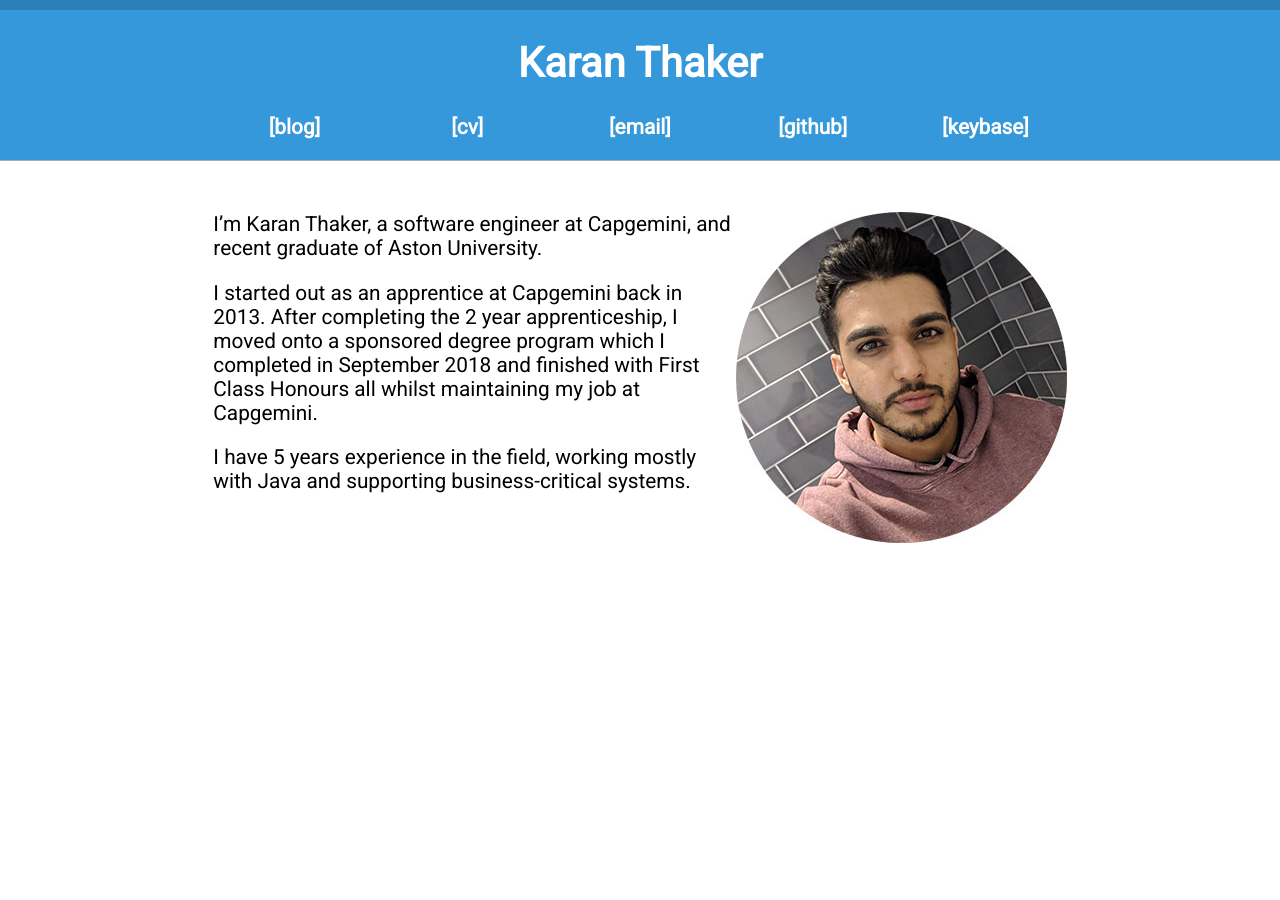
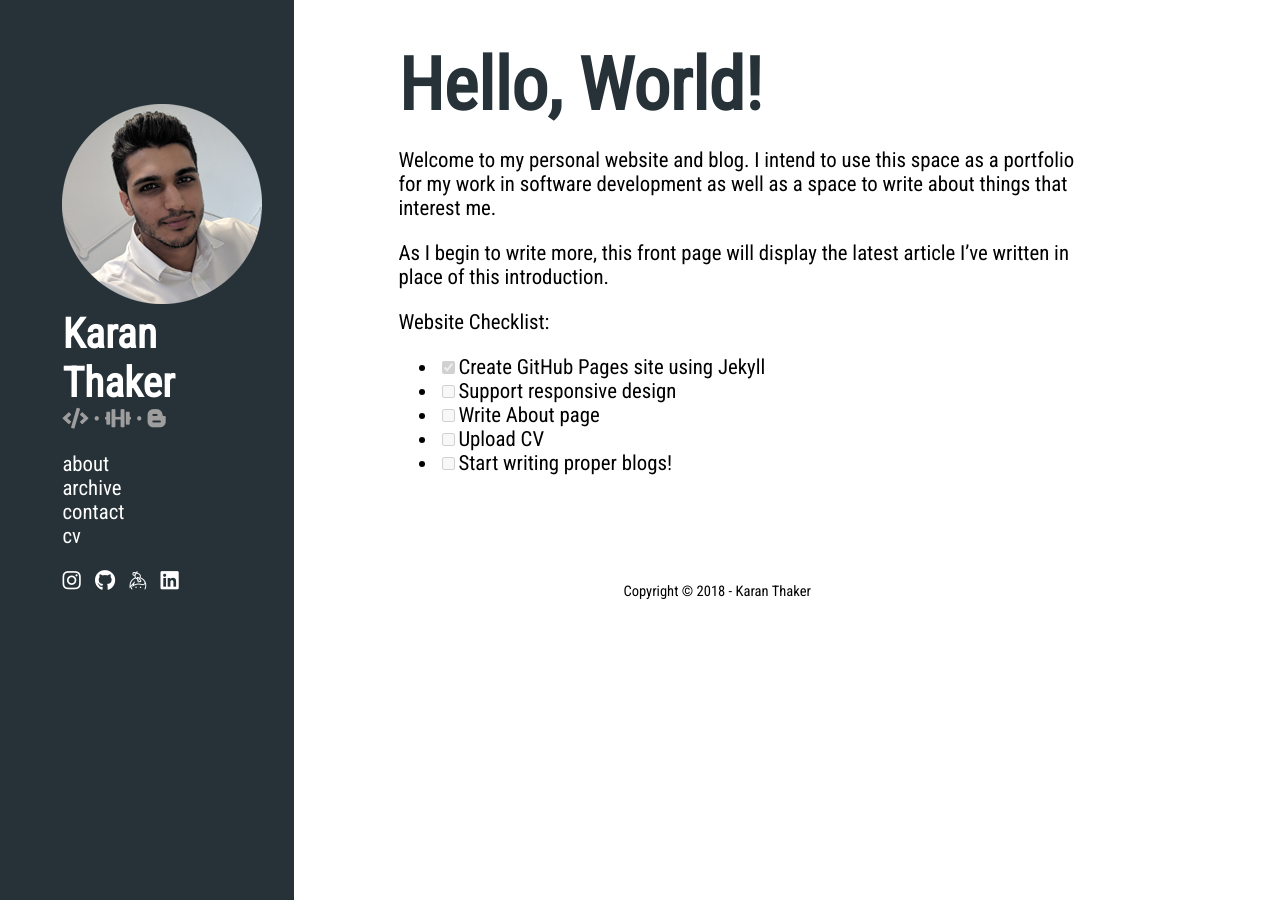
Before and after one commit to p-karanthaker/p-karanthaker.github.io, a Jekyll site: the page built from index.md, in a window 1280 px wide. Built offline with Jekyll 4.4.1, drawn with Linux system fonts in a browser that asks for light colours; nearby versions of some CDN libraries.

Commit message:
Updated site style
Updated website into a more sleek design. Still need to add responsiveness to the design.

```diff
--- a/_includes/navigation.html
+++ b/_includes/navigation.html
@@ -1,7 +1,19 @@
 <nav>
-  <div class="navlinks">
-  {% for item in site.data.navigation %}
-    <a href="{{ item.link }}" {% if page.url == item.link %}class="current"{% endif %}>[{{ item.name }}]</a>
-  {% endfor %}
+  <ul class="nav-list">
+    {% for item in site.data.navigation %}
+      <li>
+        <a href="{{ item.link }}" {% if page.url == item.link %} {% endif %}>{{ item.name }}</a>
+      </li>
+    {% endfor %}
+  </ul>
+</nav>
+
+<nav>
+  <div class="social-nav">
+    {% for item in site.data.social-nav %}
+      <a href="{{ item.link }}" {% if page.url == item.link %} {% endif %} id="{{ item.name }}">
+        <i class="fab {{ item.icon }}"></i> &nbsp
+      </a>
+    {% endfor %}
   </div>
 </nav>
--- a/_layouts/default.html
+++ b/_layouts/default.html
@@ -14,24 +14,36 @@
     <meta name="msapplication-TileColor" content="#da532c">
     <meta name="theme-color" content="#ffffff">
 
-    <link href="https://fonts.googleapis.com/css?family=Roboto" rel="stylesheet">
+    <link href="https://fonts.googleapis.com/css?family=Roboto+Condensed" rel="stylesheet">
+    <link rel="stylesheet" href="https://use.fontawesome.com/releases/v5.4.2/css/all.css" integrity="sha384-/rXc/GQVaYpyDdyxK+ecHPVYJSN9bmVFBvjA/9eOB+pb3F2w2N6fc5qB9Ew5yIns" crossorigin="anonymous">
     <link rel="stylesheet" href="/assets/css/styles.css">
     {% feed_meta %}
     {% seo %}
   </head>
   <body>
-    <div class="topbar"></div>
-
-    <header>
-      <a class="title" href="/">
-        <h1>Karan Thaker</h1>
-      </a>
-    </header>
-
-    {% include navigation.html %}
-
-    <article class="content">
-      {{ content }}
-    </article>
+    <div class="container">
+      <div class="left">
+        <!-- Global Title / Nav -->
+        <header>
+          <img src="/assets/images/me-circle.png" alt="Picture of Me"/>
+          <a href="/"><h1 class="hover-link">Karan Thaker</h1></a>
+          <p>
+            <i class="fas fa-code"></i> &#8226
+            <i class="fas fa-dumbbell"></i> &#8226
+            <i class="fab fa-blogger-b"></i>
+          </p>
+          {% include navigation.html %}
+        </header>
+      </div>
+      <div class="right">
+        <!-- Content -->
+        <article class="content">
+          {{ content }}
+        </article>
+        <footer id="footer" class="inner">
+          <p>Copyright © 2018 - Karan Thaker</p>
+        </footer>
+      </div>
+    </div>
   </body>
 </html>
--- a/blog.html
+++ b/archive.html
@@ -1,5 +1,5 @@
 ---
-title: Blog
+title: Archive
 description: All blog posts written by Karan Thaker.
 ---
 <h1>Latest Posts</h1>
--- a/assets/css/styles.css
+++ b/assets/css/styles.css
@@ -1,60 +1,78 @@
 html {
-  font-family: 'Roboto', sans-serif;
+  font-family: 'Roboto Condensed', sans-serif;
+  height: 100%;
 }
 
 body {
+  height: 100%;
   margin: 0;
-  text-rendering: optimizeLegibility;
-  display: grid;
-  grid-template-columns: repeat(12,[col-start] 1fr);
   font-size: 1.3em;
+  background-color: #263238;
 }
 
-.topbar {
-  height: .5em;
-  background: #2980b9;
-  grid-column: span 12;
+.container {
+  position: relative;
+  min-height: 100%;
+}
+
+.left {
+  width: 23%;
+  position: fixed;
+  height: 100%;
+  color: #fff;
+}
+
+.right {
+  position: absolute;
+  right: 0;
+  min-height: 100%;
+  width: 77%;
+  background: #fff;
+}
+
+.content h1 {
+  font-size: 3.5em;
+  color: #263238;
 }
 
 header {
-  grid-column: span 12;
-  text-align: center;
+  height: auto;
+  padding: 5em 3em;
 }
 
-nav {
-  grid-column: span 12;
-  display: grid;
-  grid-template-columns: repeat(12,[col-start] 1fr);
-  box-shadow: 0 1px 0 #aaa;
+h1, h2, h3, h4, h5, h6, header p {
+  margin: 0;
+  padding: 0;
 }
 
-header, nav {
-  background: #3498db;
-}
-
-nav .navlinks {
-  grid-column: span 12;
-  display: grid;
-  grid-template-columns: repeat(5,1fr);
-  grid-column: col-start 3/span 8;
-  grid-gap: .5em;
-  text-align: center;
-  padding-bottom: 1em;
-}
-
-.navlinks a, .title{
-  text-decoration: none;
-  color: #fff;
-  font-weight: bold;
-}
-
-.navlinks a:hover, .title:hover {
-  color: #ecf0f1;
+header p {
+  color: #9E9E9E;
 }
 
 .content {
-  grid-column: col-start 3/span 8;
-  margin-top: 1.5em;
-  margin-bottom: 1.5em;
-  width: 100%;
+  padding: 2em 5em;
+  max-width: 700px;
 }
+
+footer {
+  border-top: 1px solid #fff;
+  font-size: 0.7em;
+  text-align: center;
+  margin: 2em 5em;
+  width: auto;
+  max-width: 700px;
+}
+
+.nav-list {
+  padding: 0;
+  list-style-type: none;
+}
+
+.left a {
+  text-decoration: none;
+  color: #fff;
+}
+
+a:hover {
+  color: #1976D2;
+}
--- a/index.md
+++ b/index.md
@@ -3,10 +3,15 @@ title: Home
 description: Homepage for Karan Thaker's personal website.
 ---
 
-<img align="right" src="assets/images/me-circle.jpg" alt="Picture of Me"/>
+# Hello, World!
 
-I'm Karan Thaker, a software engineer at Capgemini, and recent graduate of Aston University.
+Welcome to my personal website and blog. I intend to use this space as a portfolio for my work in software development as well as a space to write about things that interest me.
 
-I started out as an apprentice at Capgemini back in 2013. After completing the 2 year apprenticeship, I moved onto a sponsored degree program which I completed in September 2018 and finished with First Class Honours all whilst maintaining my job at Capgemini.
+As I begin to write more, this front page will display the latest article I've written in place of this introduction.
 
-I have 5 years experience in the field, working mostly with Java and supporting business-critical systems.
+Website Checklist:
+- [x] Create GitHub Pages site using Jekyll
+- [ ] Support responsive design
+- [ ] Write About page
+- [ ] Upload CV
+- [ ] Start writing proper blogs!
```
Also changed, not shown: 404.html (deleted, +0 -24 lines), 404.md (added, +10 -0 lines), _data/navigation.yml (+6 -8 lines), _data/social-nav.yml (added, +12 -0 lines), assets/images/me-circle.jpg (deleted), assets/images/me-circle.png (added).
